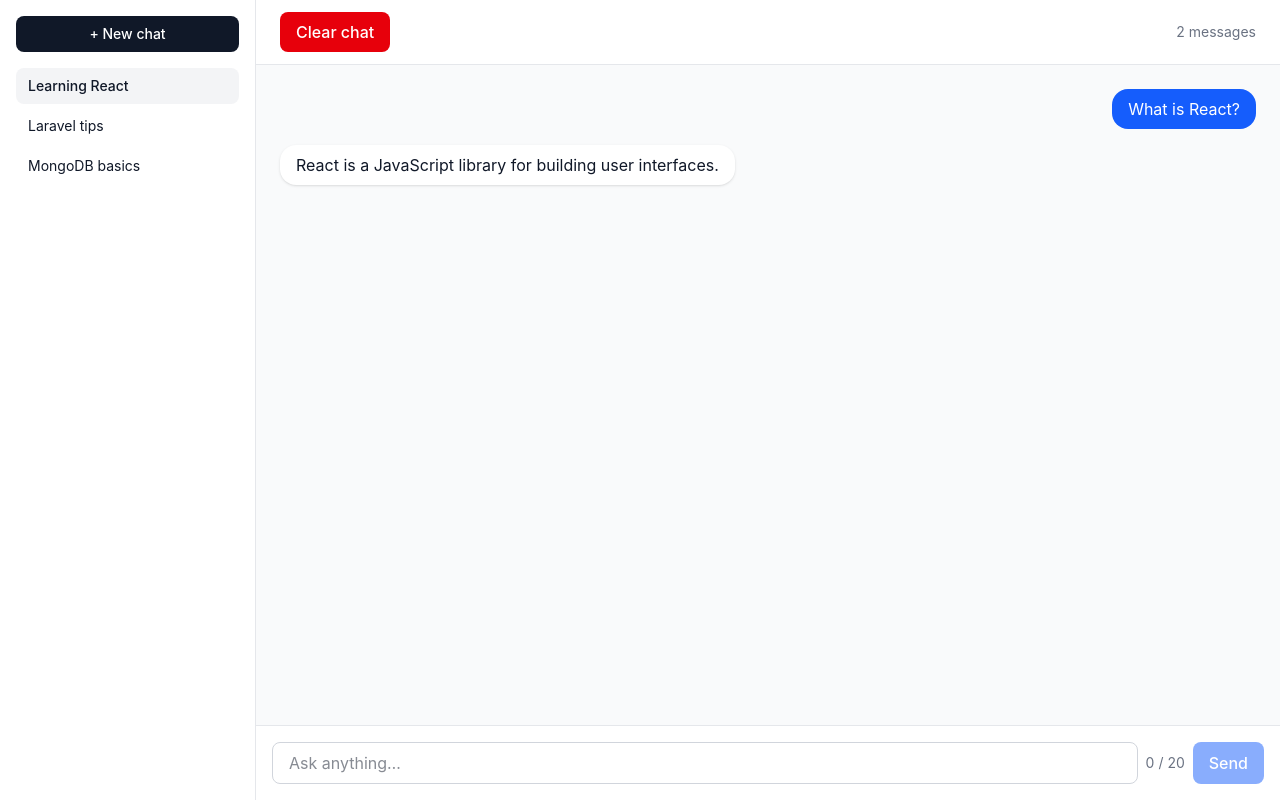
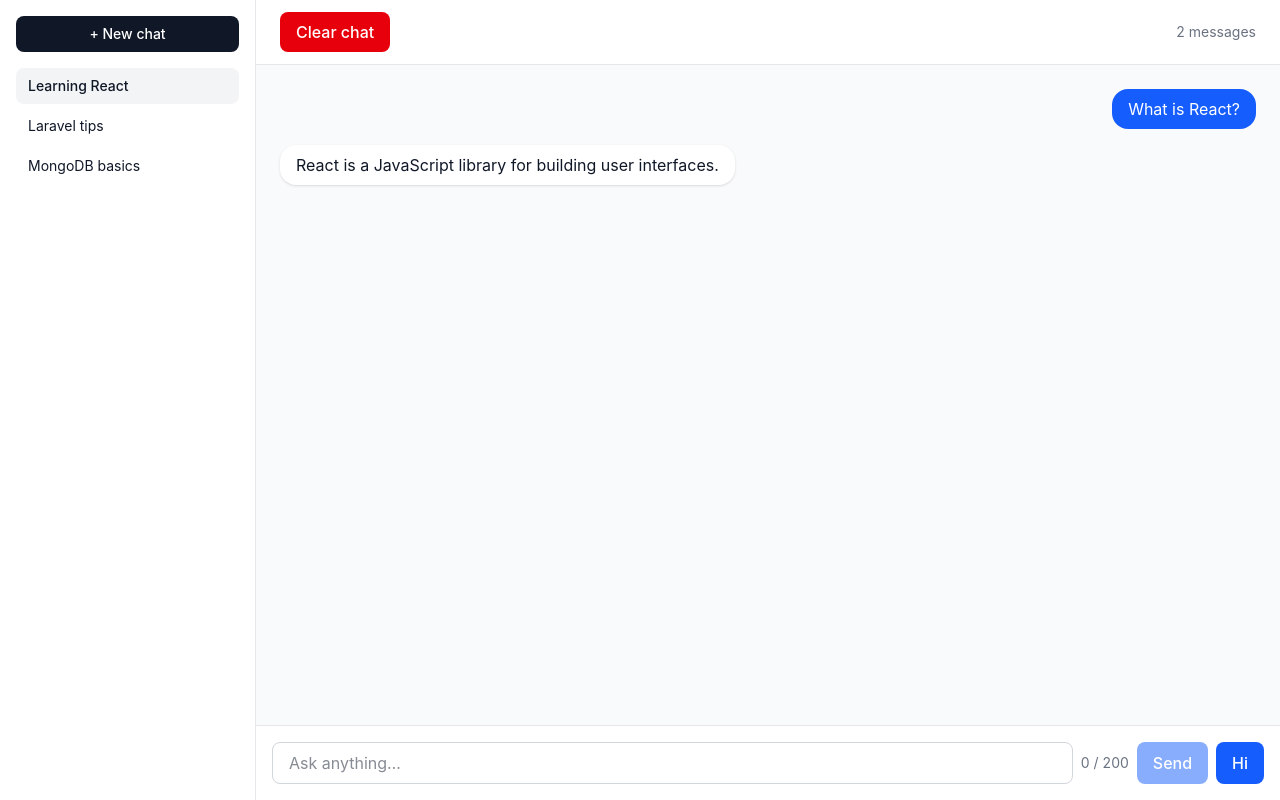
Before and after one commit to sandip7813/ai-chat, a React (Vite) app in the folder chat-web/: page / in a window 1280 px wide. Built offline with nearby package versions, Linux system fonts and the light colour scheme.

Commit message:
Refine chat input counter and add Hi shortcut

```diff
--- a/chat-web/src/App.tsx
+++ b/chat-web/src/App.tsx
@@ -59,7 +59,11 @@ function App() {
             Clear chat
           </button>
 
-          <span className="ml-2 self-center text-sm text-gray-500">{ messageCount } { messageCount === 1 ? 'message' : 'messages'}</span>
+          {messageCount > 0 && (
+            <span className="text-sm text-gray-500">
+                {messageCount} {messageCount === 1 ? 'message' : 'messages'}
+            </span>
+          )}
         </div>
 
         <MessageList messages={messages} />
--- a/chat-web/src/components/ChatInput.tsx
+++ b/chat-web/src/components/ChatInput.tsx
@@ -5,12 +5,14 @@ type ChatInputProps = {
   onSend: (content: string) => void
 }
 
-const MAX_MESSAGE_LENGTH = 20
+const MAX_MESSAGE_LENGTH = 200
 
 function ChatInput({ placeholder = 'Type a message…', onSend }: ChatInputProps) {
   const [text, setText] = useState('')
-  const isEmpty = text.trim() === ''
-  const isTooLong = text.trim().length > MAX_MESSAGE_LENGTH
+  const characterCount = text.trim().length
+  const isEmpty = characterCount === 0
+  const isTooLong = characterCount > MAX_MESSAGE_LENGTH
+
 
   function sendMessage() {
     if (isEmpty || isTooLong) {
@@ -37,7 +39,7 @@ function ChatInput({ placeholder = 'Type a message…', onSend }: ChatInputProps
         className="flex-1 rounded-lg border border-gray-300 px-4 py-2 focus:border-blue-500 focus:outline-none"
       />
 
-      <span className={`self-center text-sm ${isTooLong ? 'text-red-600' : 'text-gray-500'}`}>{ text.length } / { MAX_MESSAGE_LENGTH }</span>
+      <span className={`self-center text-sm ${isTooLong ? 'text-red-600' : 'text-gray-500'}`}>{ characterCount } / { MAX_MESSAGE_LENGTH }</span>
 
       <button
         type="submit"
@@ -46,6 +48,14 @@ function ChatInput({ placeholder = 'Type a message…', onSend }: ChatInputProps
       >
         Send
       </button>
+
+      <button
+        type="button"
+        onClick={() => setText('Hello!')}
+        className="rounded-lg bg-blue-600 px-4 py-2 font-medium text-white hover:bg-blue-700"
+      >
+        Hi
+      </button>
     </form>
   )
 }
```
